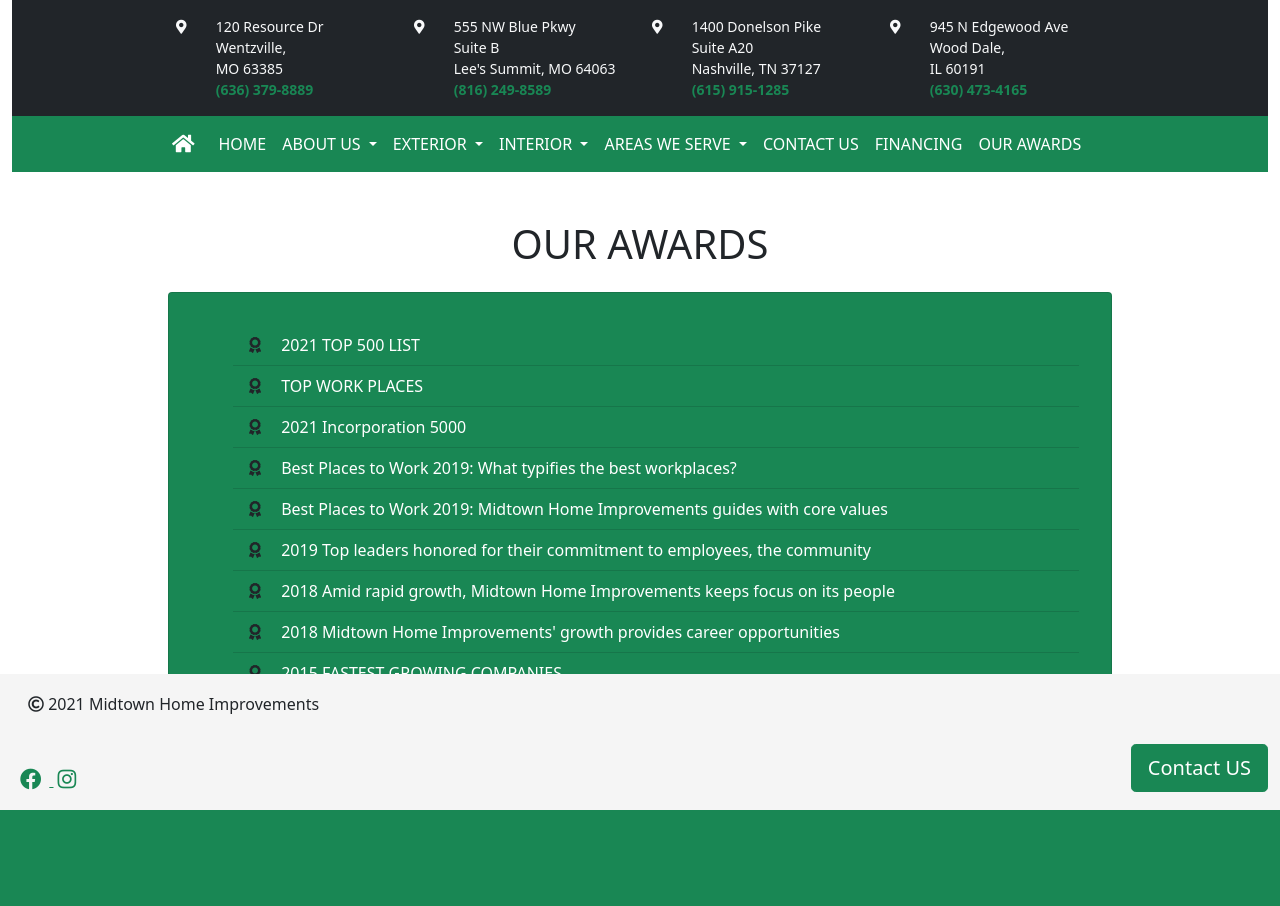
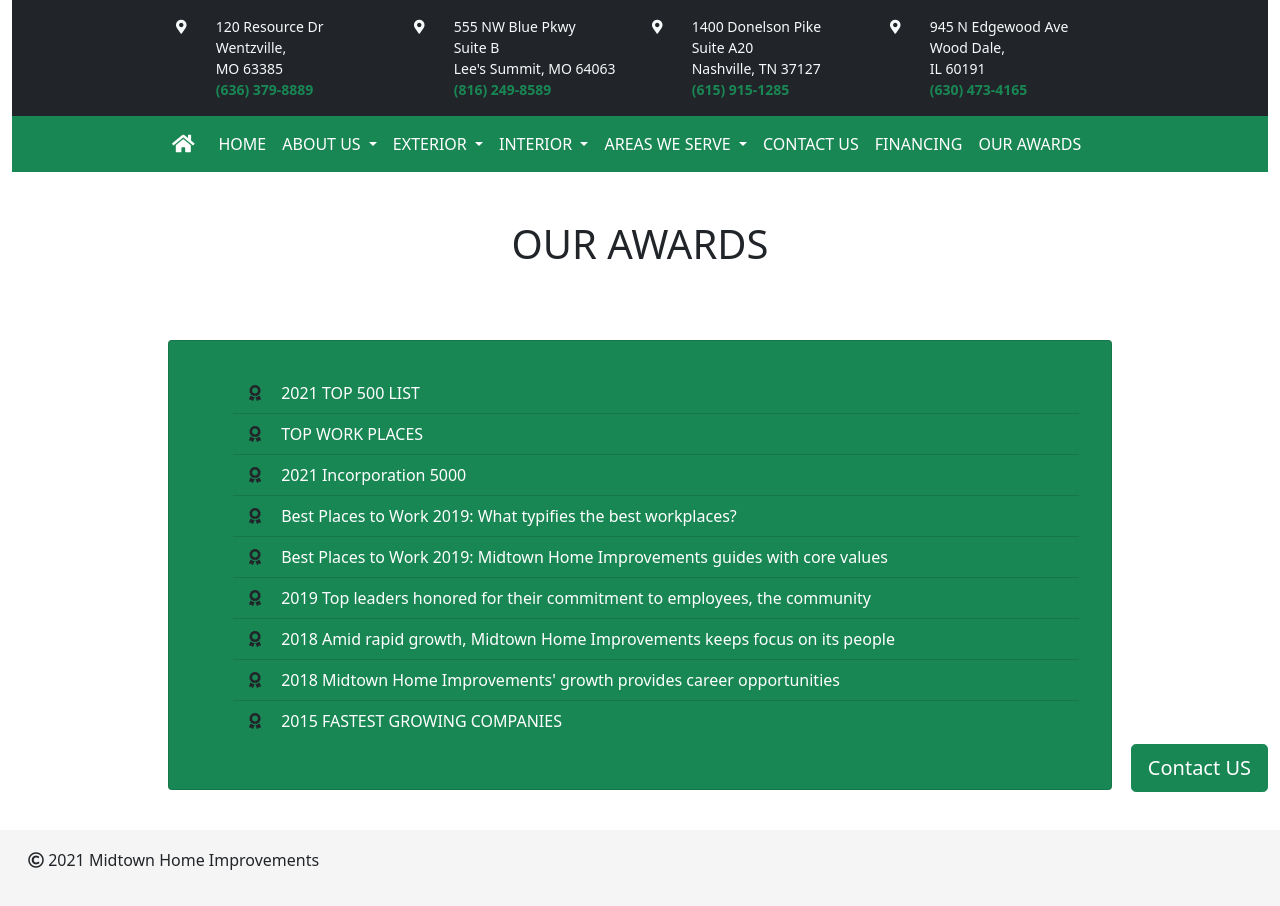
Before and after one commit to Kenan-Kadic/wood, a Django app: page /awards/ in a window 1280 px wide. Before the commit the page ends 810 px from the top, so only its background shows below. Run offline with Django 3.2, Linux system fonts and the light colour scheme.

Commit message:
footer modify it

```diff
--- a/templates/_base.html
+++ b/templates/_base.html
@@ -310,17 +310,11 @@
 </div>
 
 
-  <footer class="footer">
+  <footer class="footer fixed-footer">
     <div class="container-fluid">
         <div class="row px-3">
             <div class="col-md-12">
                 <p><i class="far fa-copyright"></i> 2021 Midtown Home Improvements </p>
-            </div>
-        </div>
-        <div class="row">
-            <div class="col-md-12">
-                <a href="https://www.facebook.com/midtownhomeimprovements/" target="_blank" class="link-success"> <i class="fab fa-facebook fa-lg mx-2"></i> </a>
-                <a href="https://www.instagram.com/midtownhomeimprovements/?hl=en" target="_blank" class="link-success"> <i class="fab fa-instagram fa-lg mx-1"></i> </a>
             </div>
         </div>
     </div>
--- a/templates/pages/award.html
+++ b/templates/pages/award.html
@@ -11,7 +11,7 @@
     <!-- our award-->
 <section>
     <div class="row">
-        <div class="col-md-12 p-2">
+        <div class="col-md-12 p-2 my-5">
             <div class="card bg-success text-light p-3">
                 <div class="card-body">
                     <ul class="list-group-flush">
```
